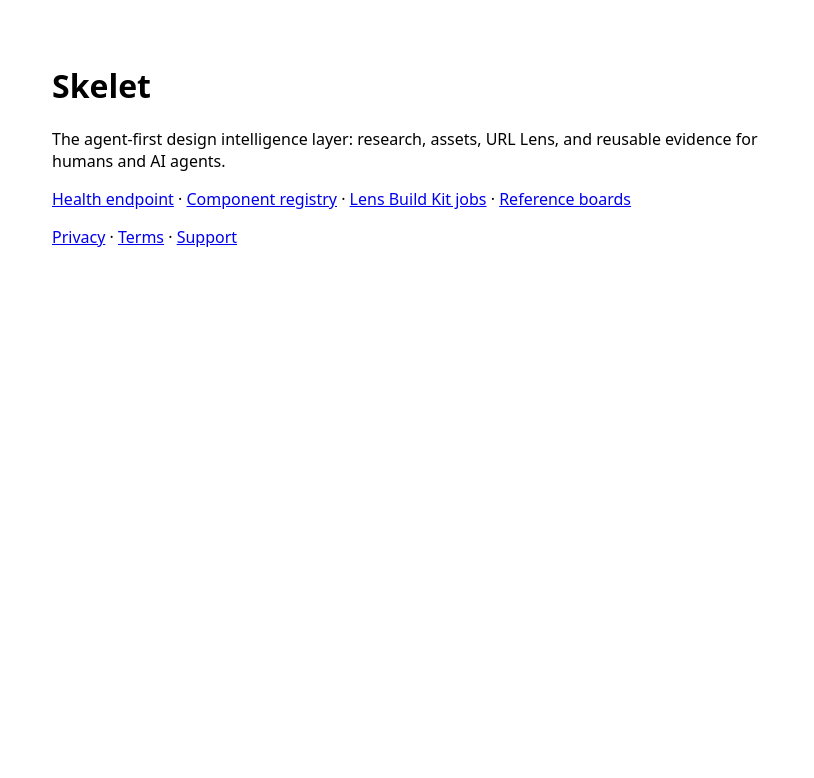
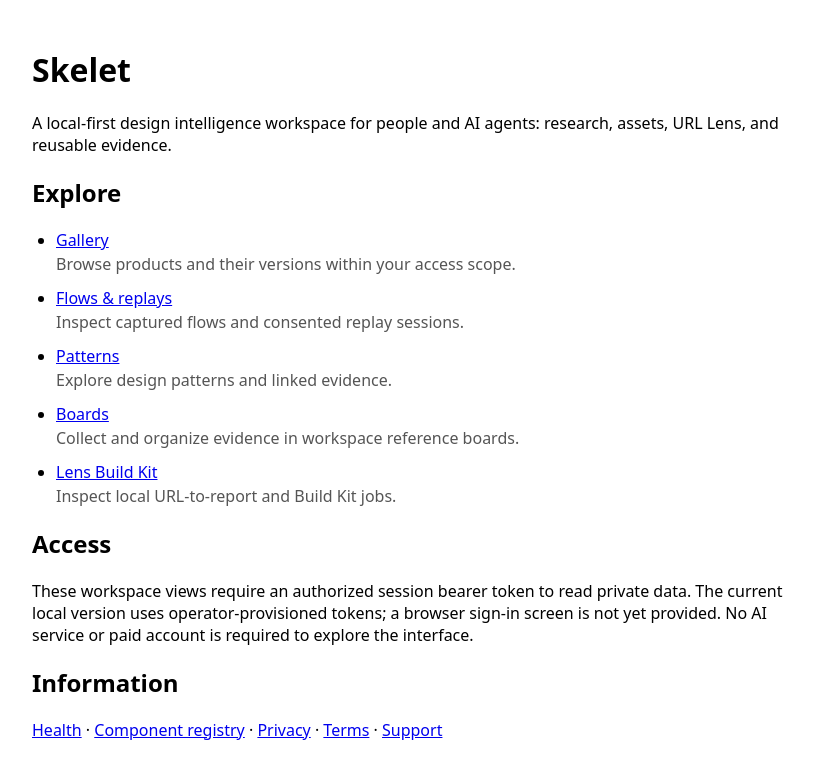
Before and after one commit to TheHalfMoon/Skelet, a Next.js app in the folder apps/web/: page / in a window 1280 px wide. Shown: the top 778 px of the page, without its empty margins (228-1042 px from the left). Built offline with nearby package versions, Linux system fonts and the light colour scheme.

Commit message:
feat(web): surface all local views and clarify access on home

```diff
--- a/apps/web/app/page.tsx
+++ b/apps/web/app/page.tsx
@@ -1,36 +1,54 @@
 import Link from "next/link";
 
-import { cn } from "../lib/utils";
-
-const containerClass = cn("skelet-home", "skelet-home-centered");
+const features = [
+  { href: "/gallery", title: "Gallery", description: "Browse products and their versions within your access scope." },
+  { href: "/flows", title: "Flows & replays", description: "Inspect captured flows and consented replay sessions." },
+  { href: "/patterns", title: "Patterns", description: "Explore design patterns and linked evidence." },
+  { href: "/boards", title: "Boards", description: "Collect and organize evidence in workspace reference boards." },
+  { href: "/lens", title: "Lens Build Kit", description: "Inspect local URL-to-report and Build Kit jobs." },
+] as const;
 
 export default function Home() {
   return (
-    <main
-      className={containerClass}
-      style={{ maxWidth: 720, margin: "64px auto", padding: "0 24px" }}
-    >
+    <main style={{ maxWidth: 760, margin: "48px auto", padding: "0 24px", fontFamily: "system-ui, sans-serif" }}>
       <h1>Skelet</h1>
       <p>
-        The agent-first design intelligence layer: research, assets, URL Lens,
-        and reusable evidence for humans and AI agents.
+        A local-first design intelligence workspace for people and AI agents:
+        research, assets, URL Lens, and reusable evidence.
       </p>
-      <p>
-        <Link href="/api/health">Health endpoint</Link>
-        {" · "}
-        <Link href="/api/registry">Component registry</Link>
-        {" · "}
-        <Link href="/lens">Lens Build Kit jobs</Link>
-        {" · "}
-        <Link href="/boards">Reference boards</Link>
-      </p>
-      <p>
-        <Link href="/privacy">Privacy</Link>
-        {" · "}
-        <Link href="/terms">Terms</Link>
-        {" · "}
-        <Link href="/support">Support</Link>
-      </p>
+
+      <nav aria-label="Explore Skelet">
+        <h2>Explore</h2>
+        <ul style={{ display: "grid", gap: 12, paddingLeft: 24 }}>
+          {features.map(({ href, title, description }) => (
+            <li key={href}>
+              <Link href={href}>{title}</Link>
+              <div style={{ color: "#555", marginTop: 2 }}>{description}</div>
+            </li>
+          ))}
+        </ul>
+      </nav>
+
+      <section aria-labelledby="access-heading">
+        <h2 id="access-heading">Access</h2>
+        <p>
+          These workspace views require an authorized session bearer token to
+          read private data. The current local version uses operator-provisioned
+          tokens; a browser sign-in screen is not yet provided. No AI service
+          or paid account is required to explore the interface.
+        </p>
+      </section>
+
+      <nav aria-label="Documentation and service links">
+        <h2>Information</h2>
+        <p>
+          <Link href="/api/health">Health</Link>{" · "}
+          <Link href="/api/registry">Component registry</Link>{" · "}
+          <Link href="/privacy">Privacy</Link>{" · "}
+          <Link href="/terms">Terms</Link>{" · "}
+          <Link href="/support">Support</Link>
+        </p>
+      </nav>
     </main>
   );
 }
```
Also changed, not shown: 1 other file (tests, documents, lock files or other folders).
